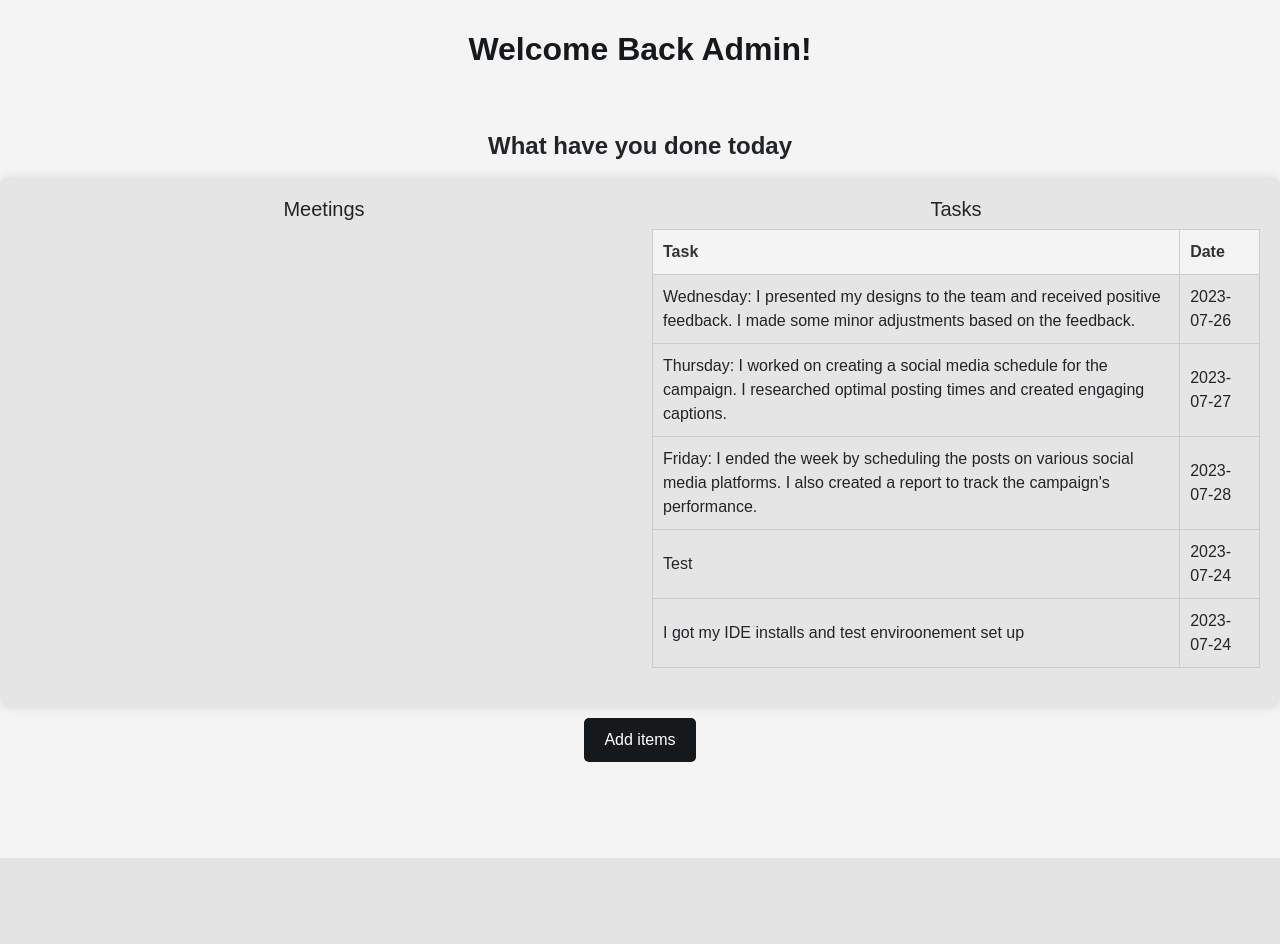
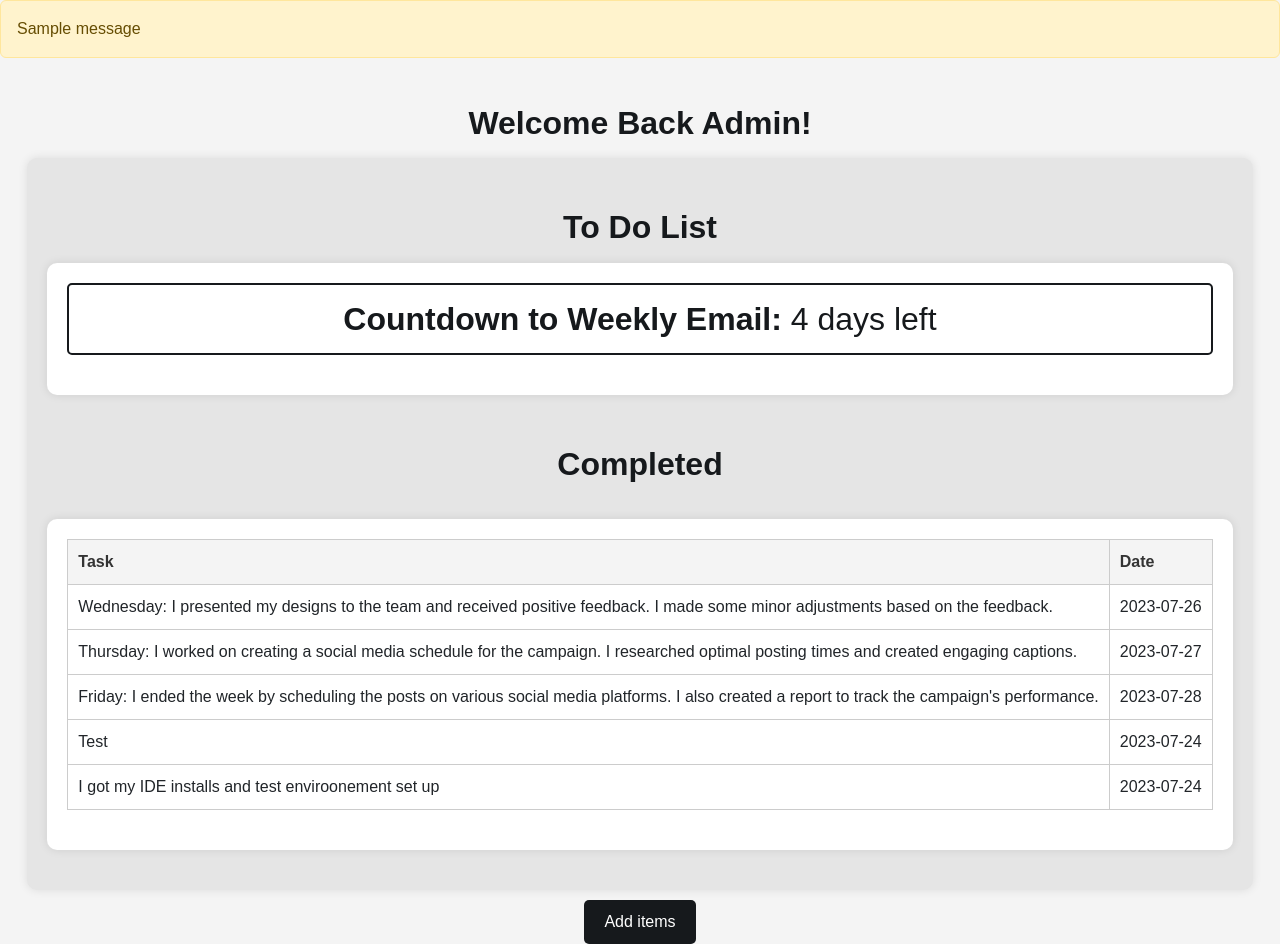
Before and after one commit to TheManWhoLikesToCode/ReIntern, a Flask app: page /index in a window 1280 px wide. Shown: the part 70-1014 px from the top of the page. Before the commit the page ends 928 px from the top, so only its background shows below. Run offline with Flask 3, Linux system fonts and the light colour scheme; a user stored in the database is signed in; tables that the repository leaves empty hold one stand-in row (values such as "Sample post"); one stand-in notice (Sample message) is shown.

Commit message:
Added Errors and Style Changes

```diff
--- a/app.py
+++ b/app.py
@@ -34,30 +34,28 @@ class Task(db.Model):
 @app.route('/home', methods=['GET', 'POST'])
 def home():
     if request.method == 'POST':
-        logging.info("POST request received at /home route.")
         start_date_str = request.form.get('start_date')
         end_date_str = request.form.get('end_date')
         if not start_date_str or not end_date_str:
-            return jsonify({'message': 'Please provide a start and end date for the summary'}), 400
+            flash('Please provide a start and end date for the summary')
+            return redirect(url_for('home')), 400
         start_date = datetime.strptime(start_date_str, '%Y-%m-%d').date()
         end_date = datetime.strptime(end_date_str, '%Y-%m-%d').date()
         if 'loggedin' in session:
             user_id = session['id']
             name = session['name']
-            logging.info(f"User {name} is logged in.")
+            flash(f"User {name} is logged in.")
             tasks = Task.query.filter(
                 Task.user_id == user_id, Task.date.between(start_date, end_date)).all()
             task_text = ' '.join([task.task for task in tasks])
-            # Print the tasks being sent to the prompt
-            print(f"Sending the following tasks to the prompt: {task_text}")
+            flash(f"Sending the following tasks to the prompt: {task_text}")
             brag_sheet_bullets = generate_brag_sheet(task_text, name)
             session['brag_sheet_bullets'] = brag_sheet_bullets
-            logging.info(f"Brag sheet bullets generated: {brag_sheet_bullets}")
+            flash(f"Brag sheet bullets generated: {brag_sheet_bullets}")
             return jsonify({'brag_sheet_bullets': brag_sheet_bullets})
         else:
-            logging.info("User not logged in. Redirecting to login page.")
+            flash("User not logged in. Redirecting to login page.")
             return redirect(url_for('login'))
-    logging.info("GET request received at /home route.")
     return render_template('landing_page.html')
 
 
@@ -66,19 +64,15 @@ def login():
     if request.method == 'POST':
         email = request.form.get('email')
         password = request.form.get('password')
-        # Added print statement
-        print(f"Attempting to login with email: {email}")
         user = User.query.filter_by(email=email).first()
         if user and check_password_hash(user.password, password):
             session['loggedin'] = True
             session['id'] = user.id
             session['name'] = user.name
-            session['email'] = email  # Add this line
-            print("Login successful")  # Added print statement
-            return render_template('index.html')
+            session['email'] = email
+            return redirect(url_for('result'))  # Redirect to /index route
         else:
             flash('Incorrect email / password !')
-            print("Login failed")  # Added print statement
     return render_template('login.html')
 
 
@@ -87,6 +81,7 @@ def logout():
     session.pop('loggedin', None)
     session.pop('id', None)
     session.pop('name', None)
+    flash("Logged out successfully.")
     return redirect(url_for('home'))
 
 
@@ -97,19 +92,14 @@ def register():
         password = generate_password_hash(
             request.form.get('password'), method='sha256')
         email = request.form.get('email')
-        # Added print statement
-        print(f"Attempting to register with email: {email}, name: {name}")
         user = User.query.filter_by(email=email).first()
         if user:
             flash('Email already exists !')
-            # Added print statement
-            print("Registration failed, email already exists")
         else:
             new_user = User(name=name, password=password, email=email)
             db.session.add(new_user)
             db.session.commit()
             flash('You have successfully registered !')
-            print("Registration successful")  # Added print statement
             return redirect(url_for('login'))
     return render_template('register.html')
 
@@ -131,9 +121,6 @@ def generate_email():
         tasks = Task.query.filter(Task.user_id == session['id'], Task.date.between(
             current_week_start, current_week_end)).all()
 
-        # Now you have the tasks for the current week for the logged in user
-        print(f"Current week tasks: {tasks}")
-
         # Convert tasks to a list of dictionaries to match the format expected by generate_weekly_email
         tasks_list = [{'task': task.task, 'date': task.date} for task in tasks]
 
@@ -145,7 +132,8 @@ def generate_email():
         return jsonify({'email_content': email_content})
 
     else:
-        return jsonify({'error': 'User not logged in'})
+        flash("User not logged in.")
+        return redirect(url_for('login'))
 
 
 @app.route("/generateSummary", methods=['POST'])
@@ -154,17 +142,18 @@ def generateSummary():
         start_date_str = request.form.get('start_date')
         end_date_str = request.form.get('end_date')
         if not start_date_str or not end_date_str:
-            return jsonify({'message': 'Please provide a start and end date for the summary'}), 400
+            flash('Please provide a start and end date for the summary')
+            return redirect(url_for('home')), 400
         start_date = datetime.strptime(start_date_str, '%Y-%m-%d').date()
         end_date = datetime.strptime(end_date_str, '%Y-%m-%d').date()
         user_id = session['id']
         tasks = Task.query.filter(
             Task.user_id == user_id, Task.date.between(start_date, end_date)).all()
         task_text = ' '.join([task.task for task in tasks])
-        print(f"Sending the following tasks to the prompt: {task_text}")
         summary_result = generate_brag_sheet(task_text, session['name'])
         return jsonify({'summary_result': summary_result})
     else:
+        flash("User not logged in.")
         return redirect(url_for('login'))
 
 
@@ -174,12 +163,19 @@ def result():
         name = session['name']
         user_id = session['id']
 
+        # Get today's date
+        today = datetime.today()
+
+        # Calculate the number of days until next Friday
+        days_until_friday = (4 - today.weekday() + 7) % 7
+
         # Retrieve tasks from the database for the logged-in user
         tasks = Task.query.filter_by(user_id=user_id).all()
 
-        # Pass the tasks to the template
-        return render_template('index.html', name=name, tasks=tasks)
+        # Pass the tasks and the countdown to the template
+        return render_template('index.html', name=name, tasks=tasks, days_until_friday=days_until_friday)
     else:
+        flash("User not logged in.")
         return redirect(url_for('login'))
 
 
@@ -189,6 +185,7 @@ def admin():
         users = User.query.all()
         return render_template('admin.html', users=users)
     else:
+        flash("User not logged in or not an admin.")
         return redirect(url_for('login'))
 
 
@@ -201,6 +198,7 @@ def edit_user(id):
     user.email = data.get('email')
     # save changes
     db.session.commit()
+    flash("User updated successfully.")
     return jsonify({'message': 'User updated successfully'})
 
 
@@ -209,6 +207,7 @@ def delete_user(id):
     user = User.query.get(id)
     db.session.delete(user)
     db.session.commit()
+    flash("User deleted successfully.")
     return redirect(url_for('admin'))
 
 
@@ -218,16 +217,20 @@ def addTask():
         task = request.form.get('task')
         date_str = request.form.get('date')
         if not task:
-            return jsonify({'message': 'Please provide a task'}), 400
+            flash('Please provide a task')
+            return redirect(url_for('home')), 400
         if not date_str:
-            return jsonify({'message': 'Please provide a due date for the task'}), 400
+            flash('Please provide a date for the task')
+            return redirect(url_for('home')), 400
         date = datetime.strptime(date_str, '%Y-%m-%d').date()
         user_id = session['id']
         new_task = Task(task=task, date=date, user_id=user_id)
         db.session.add(new_task)
         db.session.commit()
+        flash("Task added successfully.")
         return jsonify({'message': 'Task added successfully'})
     else:
+        flash("User not logged in.")
         return redirect(url_for('login'))
 
 
@@ -238,10 +241,13 @@ def deleteTask(task_id):
         if task and task.user_id == session['id']:
             db.session.delete(task)
             db.session.commit()
+            flash("Task deleted successfully.")
             return jsonify({'message': 'Task deleted successfully'})
         else:
+            flash("Task not found.")
             return jsonify({'message': 'Task not found'}), 404
     else:
+        flash("User not logged in.")
         return redirect(url_for('login'))
 
 
@@ -257,6 +263,7 @@ def dashboard():
         tasks = Task.query.filter_by(user_id=user_id).all()
         return render_template('dashboard.html', tasks=tasks)
     else:
+        flash("User not logged in.")
         return redirect(url_for('login'))
 
 
--- a/static/script.js
+++ b/static/script.js
@@ -7,10 +7,19 @@ function generateEmail() {
     },
     body: JSON.stringify({ summary: summary }),
   })
-    .then((response) => response.json())
+    .then((response) => {
+      if (!response.ok) {
+        return response.json().then((errorData) => {
+          throw new Error(errorData.message);
+        });
+      }
+      return response.json();
+    })
     .then((data) => {
-      console.log(data);
       document.getElementById("emailResult").innerText = data.email_content;
+    })
+    .catch((error) => {
+      alert("There was a problem with the fetch operation: " + error.message);
     });
 }
 
@@ -24,10 +33,19 @@ function generateSummary() {
     },
     body: `start_date=${startDate}&end_date=${endDate}`,
   })
-    .then((response) => response.json())
+    .then((response) => {
+      if (!response.ok) {
+        return response.json().then((errorData) => {
+          throw new Error(errorData.message);
+        });
+      }
+      return response.json();
+    })
     .then((data) => {
-      console.log(data);
       document.getElementById("summaryResult").innerText = data.summary_result;
+    })
+    .catch((error) => {
+      alert("There was a problem with the fetch operation: " + error.message);
     });
 }
 
@@ -41,17 +59,38 @@ function addTask() {
     },
     body: `task=${task}&date=${date}`,
   })
-    .then((response) => response.json())
-    .then((data) => console.log(data));
+    .then((response) => {
+      if (!response.ok) {
+        return response.json().then((errorData) => {
+          throw new Error(errorData.message);
+        });
+      }
+      return response.json();
+    })
+    .then((data) => {
+      alert(data.message);
+      location.reload(); // This line will refresh the page
+    })
+    .catch((error) => {
+      alert("Please enter a task and a date");
+    });
 }
 
 function deleteTask(taskId) {
   fetch(`/deleteTask/${taskId}`, {
     method: "POST",
   })
-    .then((response) => response.json())
+    .then((response) => {
+      if (!response.ok) {
+        throw new Error(`HTTP error! status: ${response.status}`);
+      }
+      return response.json();
+    })
     .then((data) => {
-      console.log(data);
-      // You can add code here to update the UI based on the server's response.
+      alert(data.message);
+      location.reload(); // This line will refresh the page
+    })
+    .catch((error) => {
+      alert("There was a problem with the fetch operation: " + error.message);
     });
 }
--- a/static/style_two.css
+++ b/static/style_two.css
@@ -143,6 +143,41 @@ h3 {
   color: #333;
 }
 
+.countdown {
+  font-size: 2em;
+  color: #16191c; /* changed color to match button background */
+  border: 2px solid #16191c; /* changed color to match button background */
+  padding: 10px;
+  border-radius: 5px;
+  margin-bottom: 20px;
+  text-align: center;
+}
+
+input[type="text"],
+input[type="date"] {
+  padding: 10px;
+  border: 1px solid #ccc;
+  border-radius: 5px;
+  font-size: 1.2em;
+  margin-bottom: 10px;
+  width: 100%;
+  transition: border-color 0.3s ease;
+}
+
+input[type="text"]:hover,
+input[type="date"]:hover,
+input[type="text"]:focus,
+input[type="date"]:focus {
+  border-color: #16191c;
+  outline: none;
+}
+
+input[type="text"],
+input[type="date"] {
+  border: none;
+  border-bottom: 2px solid #ccc;
+}
+
 /* Calendar Page */
 .calendar_page {
   margin: 2%;
--- a/templates/dashboard.html
+++ b/templates/dashboard.html
@@ -41,7 +41,7 @@
         <p id="emailContent"></p>
         <button class="btn" onclick="generateEmail()">Generate Email</button>
         <h3 style="margin-top: 20px">Your Weekly Email:</h3>
-        <div id="emailResult" class="resultBox"></div>
+        <p id="emailResult"></p>
       </div>
 
       <div class="generateSummary">
@@ -52,7 +52,7 @@
           Generate Summary
         </button>
         <h3 style="margin-top: 20px">Your Summary:</h3>
-        <div id="summaryResult" class="resultBox"></div>
+        <p id="summaryResult"></p>
       </div>
     </div>
   </div>
--- a/templates/index.html
+++ b/templates/index.html
@@ -3,23 +3,21 @@
 <div class="results_page">
   <h1>Welcome Back {{ name | capitalize }}!</h1>
   <!-- Change 'user' in app.py file -->
-  <br />
-  <br />
-  <h3 class="text-center">What have you done today</h3>
 
   <div class="box">
-    <div class="row">
-      <div class="col-lg-6">
-        <h5 class="text-center">Meetings</h5>
+    <h1 class="text-center">To Do List</h1>
+    <div class="tasks">
       <ul style="list-style: none">
-          {% for meeting in meetings %}
-          <li>{{ meeting }}</li>
-          {% endfor %}
+        <li class="countdown">
+          <strong>Countdown to Weekly Email:</strong> {{ days_until_friday }}
+          days left
+        </li>
       </ul>
     </div>
 
-      <div class="col-lg-6 right_container">
-        <h5 class="text-center">Tasks</h5>
+    <div class="task-container">
+      <h1 class="text-center">Completed</h1>
+      <div class="tasks">
         <table id="taskTable">
           <thead>
             <tr>
@@ -40,12 +38,15 @@
     </div>
   </div>
 
+  <div class="center_object">
     <a
       href="{{ url_for('dashboard') }}"
-    class="btn link_no_decoration center_object"
+      class="btn link_no_decoration"
       style="color: white"
-    >Add items</a
     >
+      Add items
+    </a>
+  </div>
 </div>
 
 {% endblock content %}
--- a/templates/layout_two.html
+++ b/templates/layout_two.html
@@ -19,6 +19,13 @@
                 </div>
             </div>
         </nav>
+        {% with messages = get_flashed_messages() %}
+            {% if messages %}
+                <div class="alert alert-warning">
+                    {{ messages[0] }}
+                </div>
+            {% endif %}
+        {% endwith %}
         {% block content %}{% endblock %}
         <footer>
             <div class="footer bg-dark">
--- a/templates/login.html
+++ b/templates/login.html
@@ -5,6 +5,7 @@
     <h1 class="text-center">Welcome to ReIntern</h1>
     <h3 class="text-center">Please Login</h3>
   </div>
+
   <form class="form-container" action="/login" method="post">
     <!-- Added action and method attributes -->
     <div class="form-group">
```
Also changed, not shown: cookiesBing.json (+17 -17 lines), prompt.py (+17 -15 lines), templates/layout_one.html (+7 -0 lines), instance/Database.db. Lines whose indentation alone changed are shown as unchanged.
